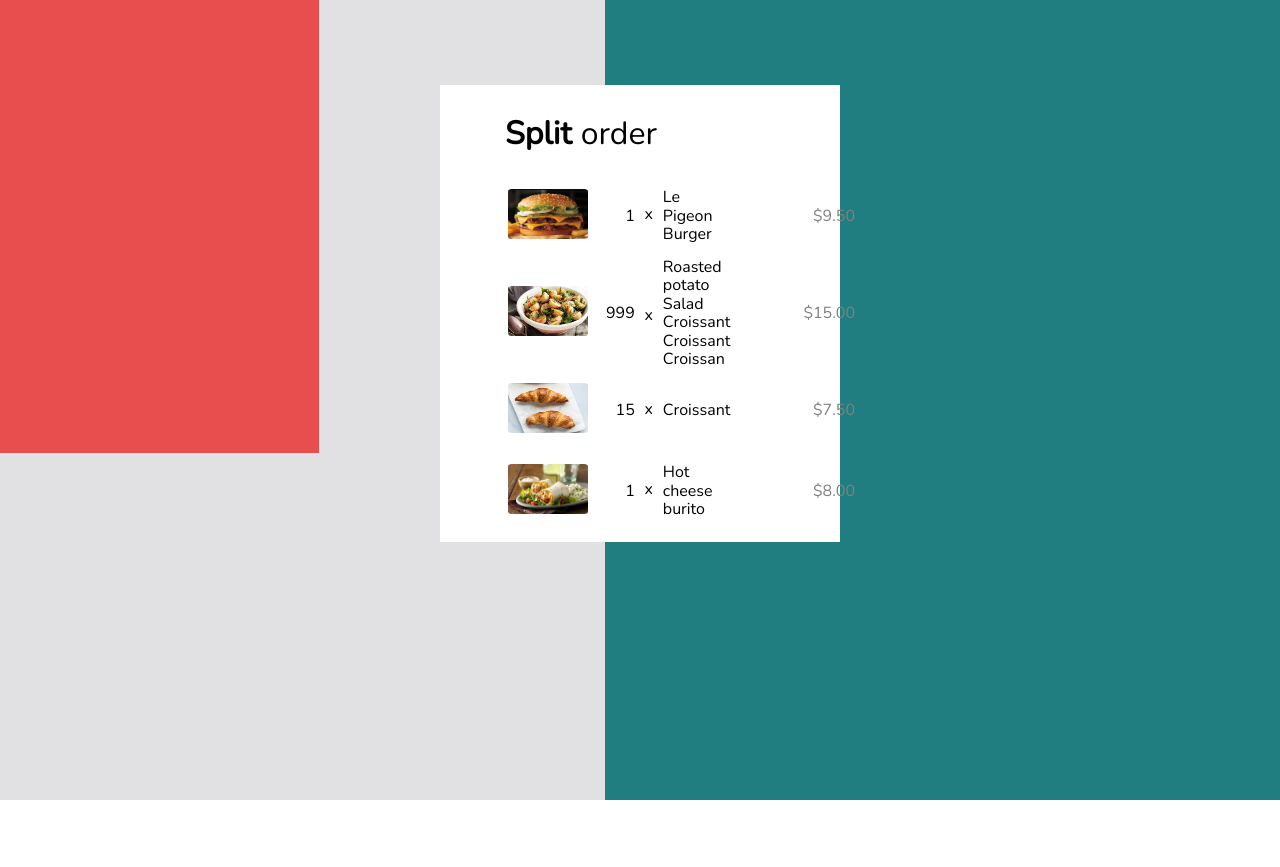
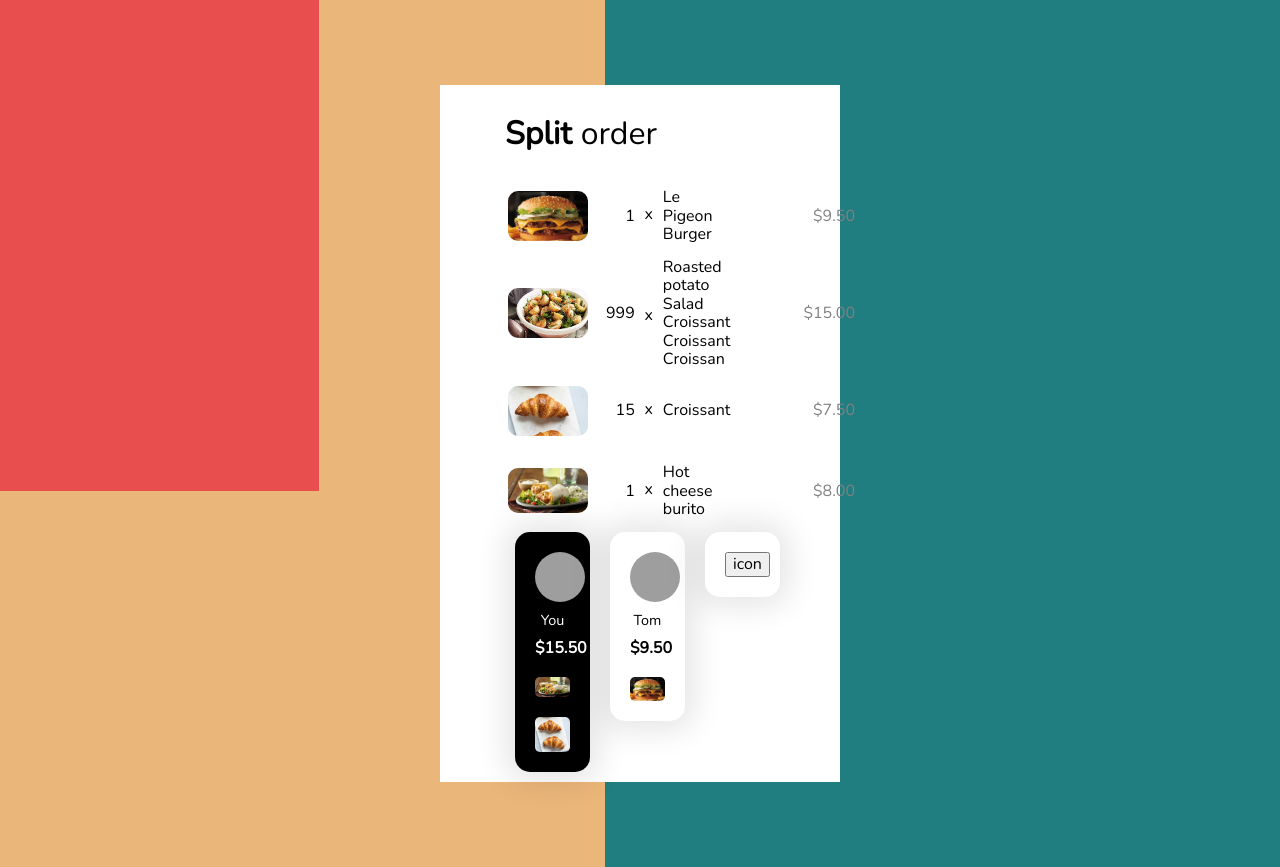
Before and after one commit to llChimerall/nuxttest, a Nuxt app: page /splitpay in a window 1280 px wide. Before the commit the page ends 800 px from the top, so only its background shows below. Built offline with nearby package versions, Linux system fonts and the light colour scheme; grey boxes are pictures that could not be loaded.

Commit message:
add client.vue

```diff
--- /dev/null
+++ b/components/splitapp/Client.vue
@@ -0,0 +1,122 @@
+<template>
+  <div
+    class="client"
+    :class="{client_me: me}"
+  >
+    <template
+      v-if="order && name"
+    >
+      <div
+        class="avatar"
+        :style="{
+          'background-image': 'url(' + avatar + ')'
+        }"
+      >
+      </div>
+      <span
+        class="name"
+      >
+        {{ showname }}
+      </span>
+      <span class="bill">
+        {{ bill }}
+      </span>
+      <ul class="ulfood">
+        <li v-for="food in order"
+        :key="food.picture"
+        class="foodpicture"
+        >
+          <img class="orderpicture" :src="food.picture">
+        </li>
+      </ul>
+    </template>
+    <button
+      v-else
+    >
+      icon
+    </button>
+  </div>
+</template>
+
+<script>
+ export default {
+   props: ['avatar', 'name', 'order', 'me'],
+
+   computed: {
+    bill() {
+      const sum = this.order.reduce((sum, food) => sum + food.price, 0);
+
+      return '$' + (sum / 100).toFixed(2);
+    },
+    showname() {
+      if (this.me) {
+        return 'You';
+      }
+
+      return this.name;
+    }
+   }
+ }
+</script>
+
+<style scoped>
+.client {
+  background: #fff;
+  padding: 20px;
+  border-radius: 15px;
+  box-shadow: 0 0 30px 10px rgba(0,0,0,0.1);
+}
+
+.client_me {
+  background: #000;
+  color: #fff;
+}
+
+.avatar {
+  height: 50px;
+  width: 50px;
+  overflow: hidden;
+  margin: 0 auto;
+  background-size: cover;
+  background-position: center;
+  border-radius: 50%;
+}
+
+.avatarimg {
+  max-width: 100%;
+  height: auto;
+}
+
+.foodpicture {
+  max-height: 40px;
+  max-width: 100%;
+  border-radius: 5px;
+  overflow: hidden;
+  margin-top: 20px;
+}
+
+.orderpicture {
+  max-width: 100%;
+  display: block;
+}
+
+.ulfood {
+  list-style: none;
+  padding: 0;
+}
+
+.bill {
+  font-weight: bold;
+  margin-bottom: 5px;
+}
+
+.name {
+  margin: 10px 0;
+  font-size: 0.9em;
+}
+
+.name, .bill {
+  display: block;
+  text-align: center;
+}
+</style>
--- a/components/splitapp/Order.vue
+++ b/components/splitapp/Order.vue
@@ -4,10 +4,12 @@
       <tr v-for="food in items"
       :key="food.name">
       <td>
-        <img
-        :src="food.picture"
-        class="picture"
-        />
+        <div class="foodpicture">
+          <img
+          :src="food.picture"
+          class="picture"
+          />
+        </div>
       </td>
       <td class="quantity">
         {{ food.quantity }}
@@ -31,10 +33,16 @@
 
 <style scoped>
 
+.foodpicture {
+  max-height: 50px;
+  width: 80px;
+  border-radius: 10px;
+  overflow: hidden;
+}
+
 .picture {
-  height: 50px;
-  width: 80px;
-  border-radius: 5%;
+  max-width: 100%;
+  display: block;
 }
 
 .quantity {
--- a/layouts/split.vue
+++ b/layouts/split.vue
@@ -11,7 +11,6 @@
 @import url('https://fonts.googleapis.com/css?family=Nunito&display=swap');
 
 .wrapper {
-  background: #e1e1e3;
   min-height: 100%;
 }
 
@@ -22,4 +21,8 @@
   background: #fff;
   padding: 10px 35px 10px 65px;
 }
+
+body {
+  background: #e1e1e3;
+}
 </style>
--- a/pages/splitpay.vue
+++ b/pages/splitpay.vue
@@ -13,6 +13,23 @@
       />
     </div>
     <div class="people">
+      <ul class="ulpeople">
+        <li
+          v-for="(client, index) in people"
+          :key="client.name"
+          class="lipeople"
+        >
+          <Client
+            :avatar="client.avatar"
+            :name="client.name"
+            :order="client.order"
+            :me="index === 0"
+          />
+        </li>
+        <li class="lipeople">
+          <Client/>
+        </li>
+      </ul>
     </div>
   </main>
 </template>
@@ -20,12 +37,14 @@
 <script>
 import Heading from '~/components/splitapp/Heading.vue'
 import Order from '~/components/splitapp/Order.vue'
+import Client from '~/components/splitapp/Client.vue'
 
 export default {
   layout: 'split',
   components: {
     Heading,
-    Order
+    Order,
+    Client
   },
 
   data: () => ({
@@ -52,11 +71,48 @@ export default {
       quantity: 1,
       name: 'Hot cheese burito',
       price: '$8.00'
+    }
+    ],
+    people: [{
+      avatar: 'http://placekitten.com/143/234',
+      name: 'Jeck',
+      order: [{
+        picture: '/pics/food4.jpg',
+        quantity: 1,
+        name: 'Hot cheese burito',
+        price: 800,
+      },
+      {
+        picture: '/pics/food3.jpg',
+        quantity: 15,
+        name: 'Croissant',
+        price: 750,
+      }],
     },
-    ]
+    {
+      avatar: 'http://placekitten.com/152/201',
+      name: 'Tom',
+      order: [{
+        picture: '/pics/food1.jpg',
+        quantity: 1,
+        name: 'Le Pigeon Burger',
+        price: 950,
+      }],
+
+    }]
   })
 }
 </script>
 
 <style>
+.ulpeople {
+  list-style: none;
+  display: flex;
+  padding: 0;
+}
+
+.lipeople {
+  width: 25%;
+  margin: 0 10px;
+}
 </style>
```
